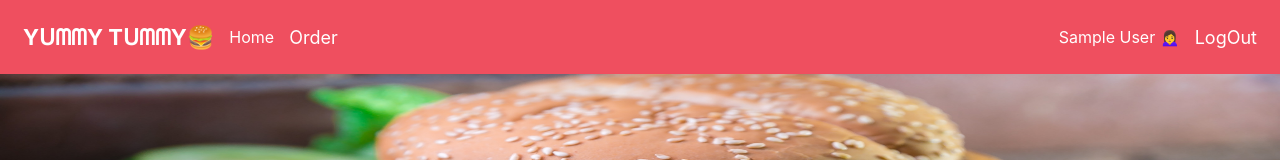
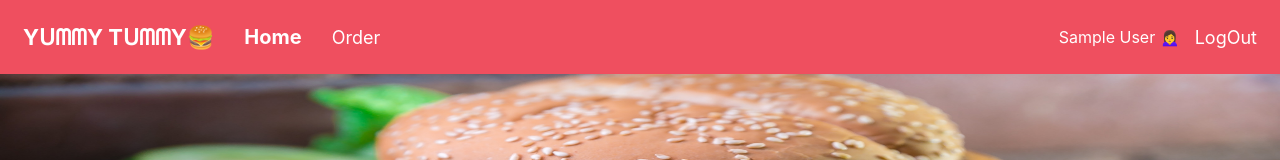
Before and after one commit to twinklems2000/all-front, a React (Create React App) app in the folder yummy-tummy-front/: page /home in a window 1280 px wide. Shown: the top 160 px of the page. Built offline with nearby package versions, Linux system fonts and the light colour scheme; no server answers; sample sign-in values are in the browser's storage.

Commit message:
Add active style for nav content text

```diff
--- a/yummy-tummy-front/src/components/common/nav/nav.css
+++ b/yummy-tummy-front/src/components/common/nav/nav.css
@@ -18,3 +18,10 @@
   padding: 0 15px;
   cursor: pointer;
 }
+
+.navContentTextActive {
+  font-size: 20px;
+  font-weight: 700;
+  padding: 0 15px;
+  cursor: pointer;
+}
```
